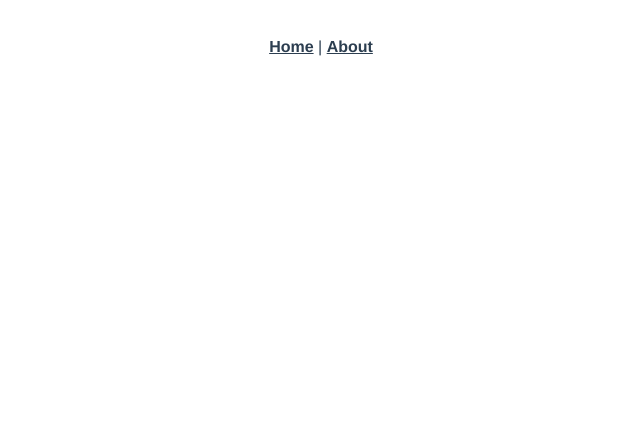
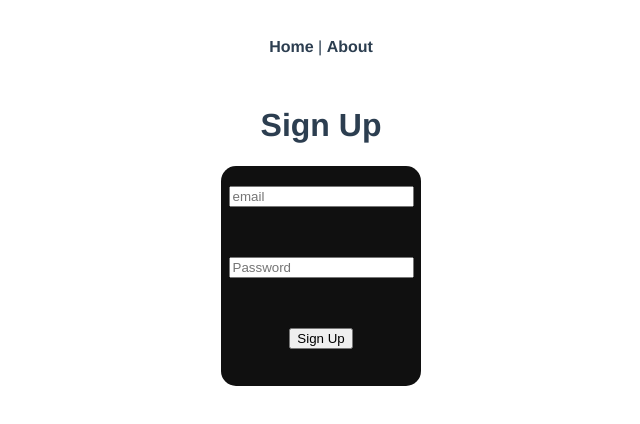
Before and after one commit to webex13-team-7/original-app, a Vue app: page /sign-up in a window 1280 px wide. Before the commit this address had no page. Shown: the top 424 px of the page, without its empty margins (319-959 px from the left). Built offline with nearby package versions, Linux system fonts and the light colour scheme.

Commit message:
ログインフォーム作成

```diff
--- a/src/router/index.js
+++ b/src/router/index.js
@@ -1,11 +1,23 @@
 import { createRouter, createWebHistory } from "vue-router"
 import Home from "../views/Home.vue"
+import signUp from "../views/sign-up.vue"
+import logIn from "../views/log-in.vue"
 
 const routes = [
   {
     path: "/",
     name: "Home",
     component: Home,
+  },
+  {
+    path: "/sign-up",
+    name: "sign-up",
+    component: signUp,
+  },
+  {
+    path: "/log-in",
+    name: "log-in",
+    component: logIn,
   },
   {
     path: "/about",
--- a/src/views/Home.vue
+++ b/src/views/Home.vue
@@ -1,18 +1,47 @@
 <template>
   <div class="home">
-    <img alt="Vue logo" src="../assets/logo.png" />
-    <HelloWorld msg="Welcome to Your Vue.js App" />
+      <router-link to="/sign-up">
+        <div class="linkbox">
+          <p>Sign-Up</p>
+        </div>
+      </router-link>
+
+      <router-link to="/log-in">
+        <div class="linkbox">
+          <p>Log-In</p>
+        </div>
+      </router-link>
   </div>
+
+  <router-view></router-view>
 </template>
 
 <script>
 // @ is an alias to /src
-import HelloWorld from "@/components/HelloWorld.vue"
+
 
 export default {
-  name: "Home",
-  components: {
-    HelloWorld,
-  },
+
 }
 </script>
+
+<style >
+.home{
+  font-size: xx-large;
+  text-decoration: none;
+  }
+.linkbox{
+  height: 80px;
+  width: 200px;
+  background-color: rgb(136, 150, 230);
+  margin-bottom: 80px;
+  margin: 0 auto;
+
+}
+p{
+  padding: 0.5em;
+}
+a{
+  text-decoration: none;
+}
+</style>
--- a/src/views/log-in.vue
+++ b/src/views/log-in.vue
@@ -0,0 +1,32 @@
+<template>
+<h1>Log In</h1>
+<div class="container">
+    <div class="email">
+        <input type="text" placeholder="email" name="uname" required><br>
+    </div>
+
+    <div class="pass">
+        <input type="password" placeholder="Password" name="psw" required><br>
+    </div>
+    <div class="submit">
+        <button type="submit">log in</button>
+    </div>
+</div>
+
+</template>
+
+<style>
+.container{
+    text-align: center;
+    background-color: #101010;
+    height: 200px;
+    width: 200px;
+    padding-top: 20px;
+    border-radius: 15px;
+    margin: 0 auto;
+}
+
+.pass{
+    margin: 50px 0;
+}
+</style>
--- a/src/views/sign-up.vue
+++ b/src/views/sign-up.vue
@@ -0,0 +1,32 @@
+<template>
+<h1>Sign Up</h1>
+<div class="container">
+    <div class="email">
+        <input type="text" placeholder="email" name="uname" required><br>
+    </div>
+
+    <div class="pass">
+        <input type="password" placeholder="Password" name="psw" required><br>
+    </div>
+    <div class="submit">
+        <button type="submit">Sign Up</button>
+    </div>
+</div>
+
+</template>
+
+<style>
+.container{
+    text-align: center;
+    background-color: #101010;
+    height: 200px;
+    width: 200px;
+    padding-top: 20px;
+    border-radius: 15px;
+    margin: 0 auto;
+}
+
+.pass{
+    margin: 50px 0;
+}
+</style>
```
